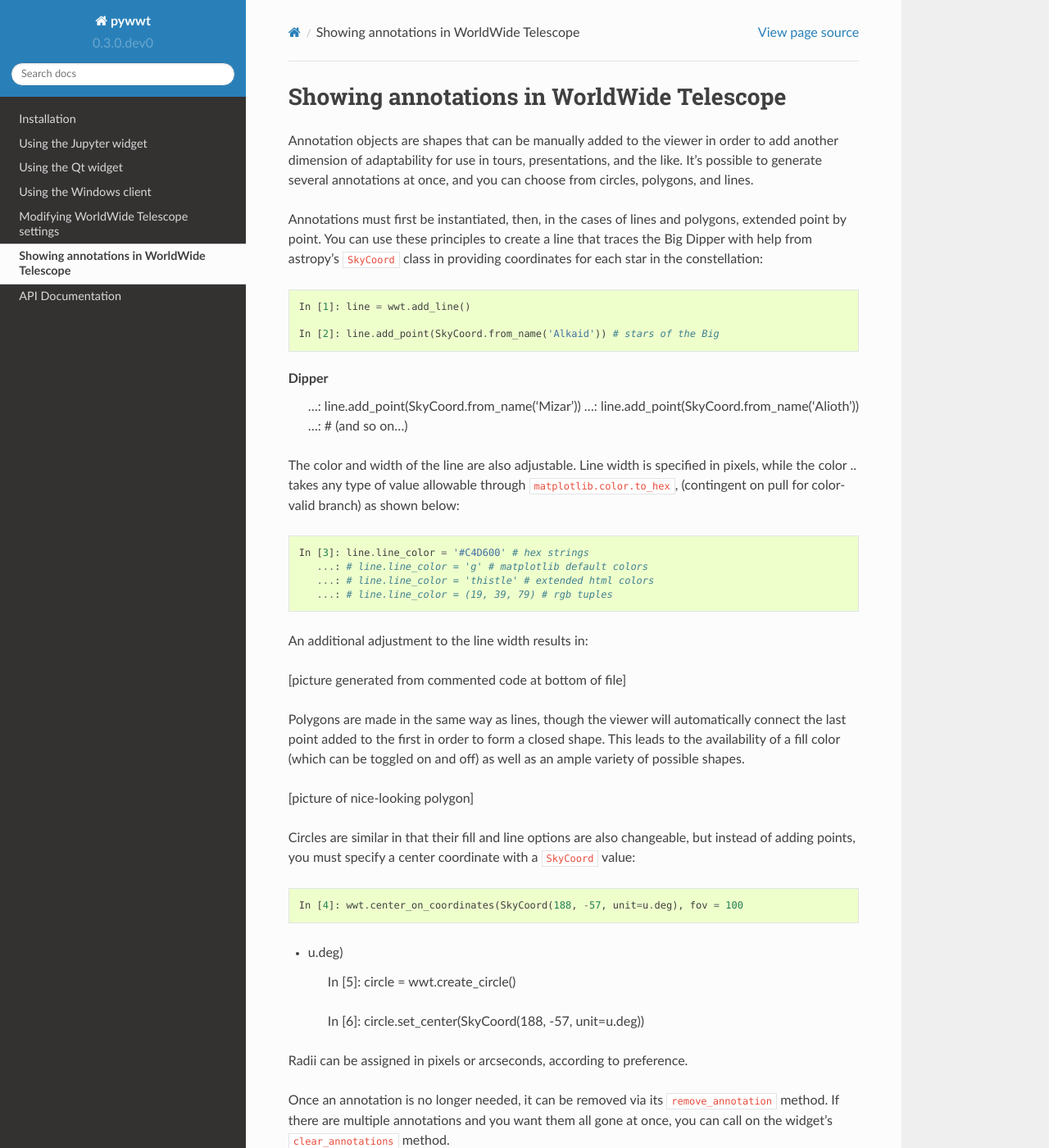
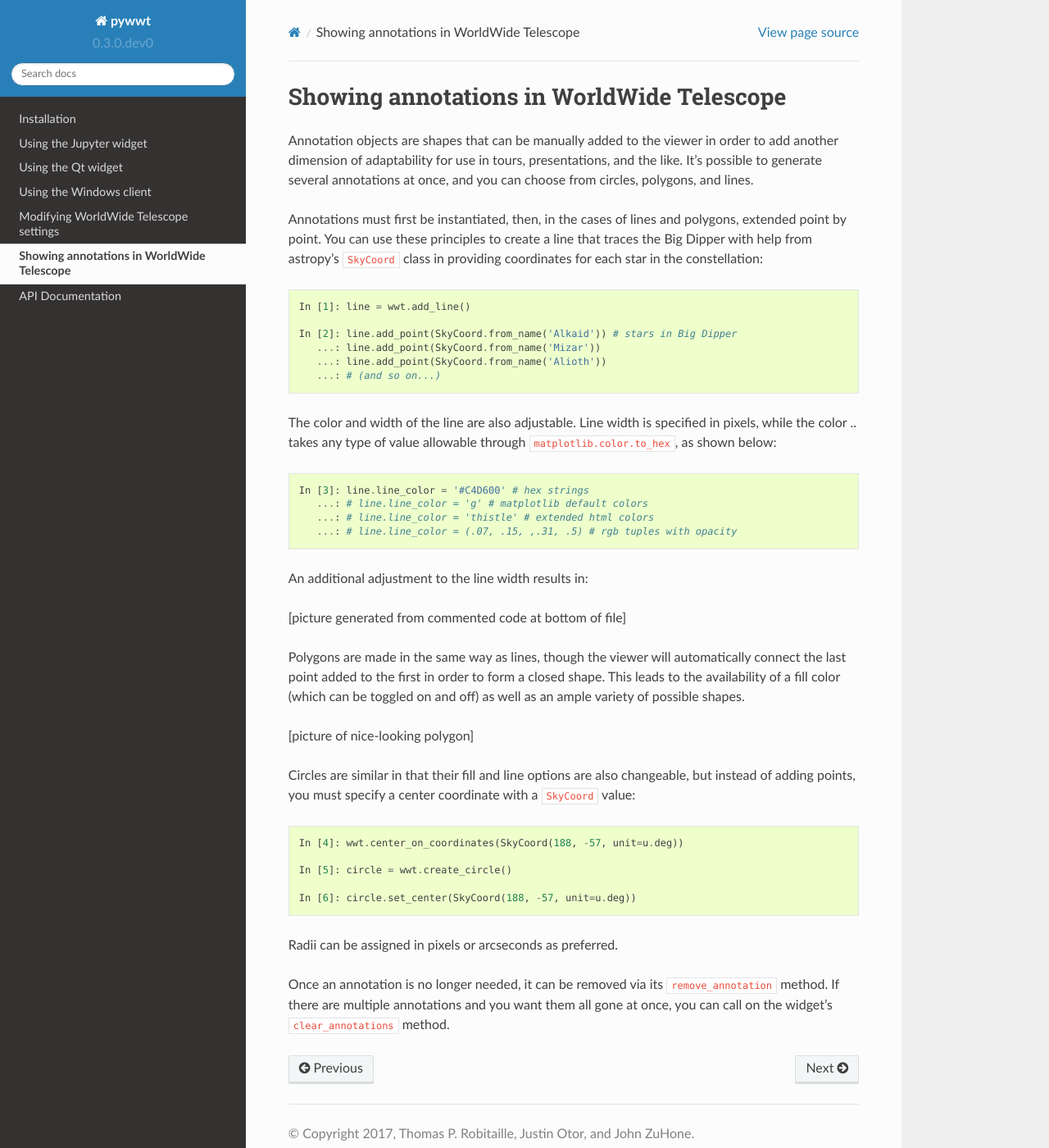
Before and after one commit to WorldWideTelescope/pywwt, a Sphinx documentation site: the page built from docs/annotations.rst, in a window 1280 px wide and 1400 px high. Shown: the whole window at 82% size. Built offline with Sphinx 7.4.7 and the Read the Docs theme 2.0.0, drawn with Linux system fonts in a browser that asks for light colours.

Commit message:
Documentation updates based latest merge

```diff
--- a/docs/annotations.rst
+++ b/docs/annotations.rst
@@ -15,23 +15,21 @@
 
     In [1]: line = wwt.add_line()
 
-    In [2]: line.add_point(SkyCoord.from_name('Alkaid')) # stars of the Big
-Dipper
+    In [2]: line.add_point(SkyCoord.from_name('Alkaid')) # stars in Big Dipper
        ...: line.add_point(SkyCoord.from_name('Mizar'))
        ...: line.add_point(SkyCoord.from_name('Alioth'))
        ...: # (and so on...)
 
 The color and width of the line are also adjustable. Line width is specified in
 pixels, while the color .. takes any type of value allowable through
-``matplotlib.color.to_hex``, (contingent on pull for color-valid branch)
-as shown below:
+``matplotlib.color.to_hex``, as shown below:
 
 .. code-block:: python
 
     In [3]: line.line_color = '#C4D600' # hex strings
        ...: # line.line_color = 'g' # matplotlib default colors
        ...: # line.line_color = 'thistle' # extended html colors
-       ...: # line.line_color = (19, 39, 79) # rgb tuples
+       ...: # line.line_color = (.07, .15, ,.31, .5) # rgb tuples with opacity
 
 An additional adjustment to the line width results in:
 
@@ -50,14 +48,13 @@
 
 .. code-block:: python
 
-    In [4]: wwt.center_on_coordinates(SkyCoord(188, -57, unit=u.deg), fov = 100
-* u.deg)
+    In [4]: wwt.center_on_coordinates(SkyCoord(188, -57, unit=u.deg))
 
     In [5]: circle = wwt.create_circle()
 
     In [6]: circle.set_center(SkyCoord(188, -57, unit=u.deg))
 
-Radii can be assigned in pixels or arcseconds, according to preference.
+Radii can be assigned in pixels or arcseconds as preferred.
 
 Once an annotation is no longer needed, it can be removed via its
 ``remove_annotation`` method. If there are multiple annotations and you want
```
Also changed, not shown: docs/settings.rst (+6 -7 lines).
